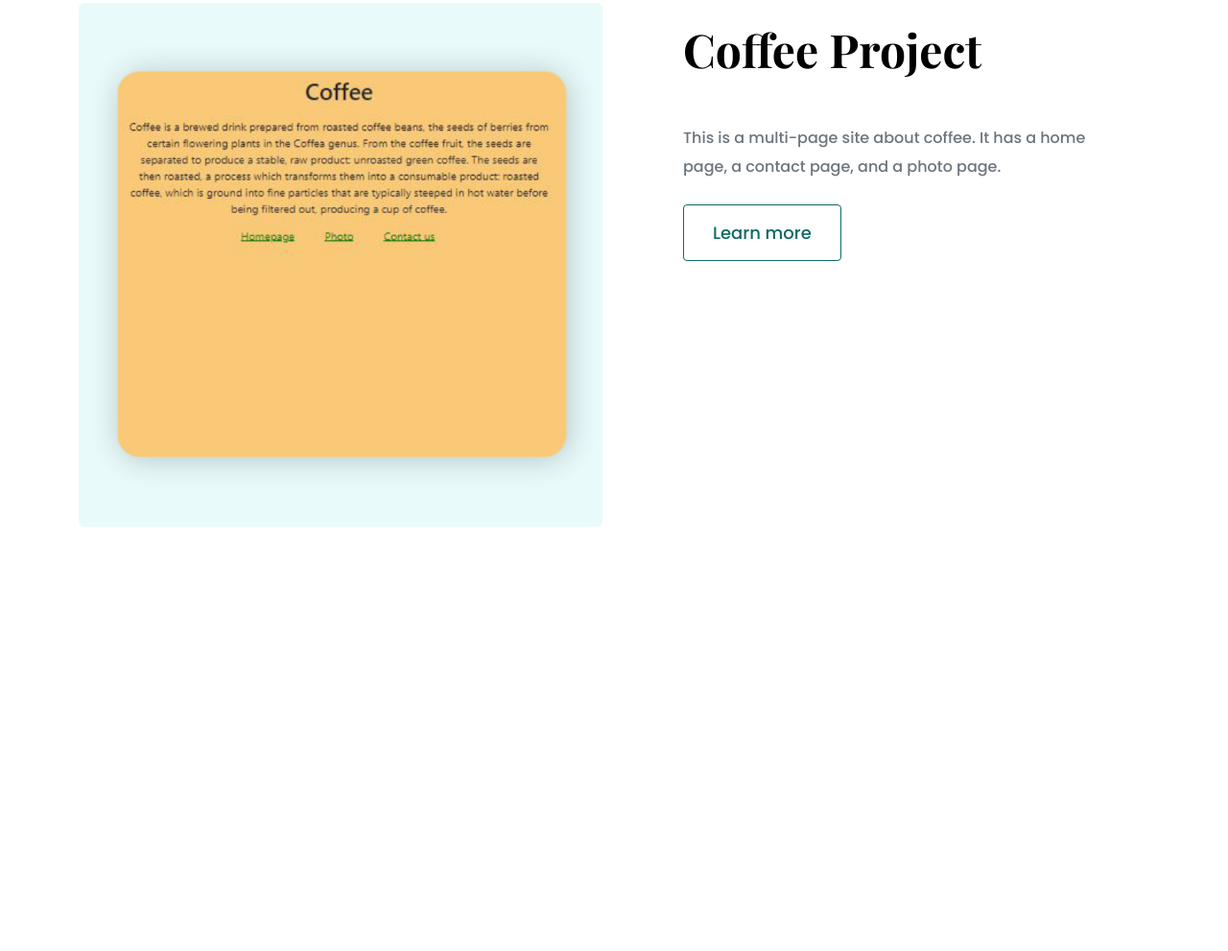
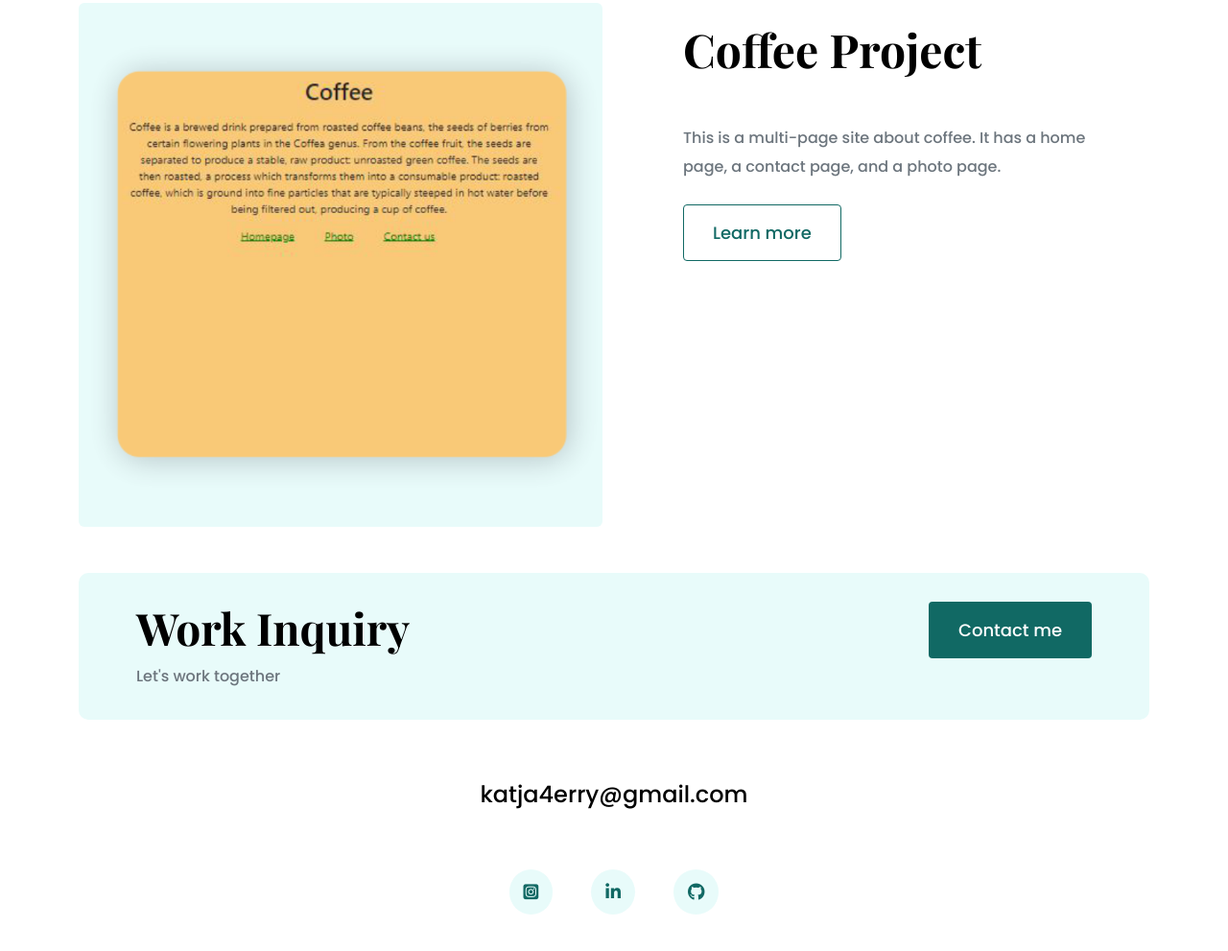
Before and after one commit to katja4erry/Portfolio-project, a plain HTML site: page index.html in a window 1280 px wide. Shown: the part 2015-3006 px from the top of the page at 96% size. Before the commit the page ends 2612 px from the top, so only its background shows below. Drawn offline with nearby package versions, Linux system fonts and the light colour scheme.

Commit message:
added footer

```diff
--- a/index.html
+++ b/index.html
@@ -65,7 +65,7 @@
       <p>Hello, I am</p>
       <h1>Ekateryna Myhalchenko</h1>
       <h2 class="mb-5">Front-end developer, based in Norway</h2>
-      <a href="#" class="btn btn-branding">Contact me</a>
+      <a href="/contact.html" class="btn btn-branding">Contact me</a>
     </div>
     <p class="text-center m-5">
       Below are my projects that I made during my studies
@@ -129,6 +129,40 @@
           </div>
         </div>
       </div>
+      <footer>
+        <div
+          class="contact-box d-flex justify-content-between d-none d-md-flex"
+        >
+          <div>
+            <h4>Work Inquiry</h4>
+            <p class="text-muted">Let's work together</p>
+          </div>
+
+          <div>
+            <a href="/contact.html" class="btn btn-branding">Contact me</a>
+          </div>
+        </div>
+
+        <div class="d-flex justify-content-center">
+          <a href="mailto:katja4erry@gmail.com" class="email-link"
+            >katja4erry@gmail.com</a
+          >
+        </div>
+        <div class="social-links d-flex justify-content-center">
+          <a href="https://www.instagram.com/katja4erry/" target="_blank">
+            <i class="fa-brands fa-square-instagram"></i>
+          </a>
+          <a
+            href="https://www.linkedin.com/in/ekateryna-myhalchenko-28495b1a5/"
+            target="_blank"
+            ><i class="fa-brands fa-linkedin-in"></i
+          ></a>
+
+          <a href="https://github.com/katja4erry" target="_blank"
+            ><i class="fa-brands fa-github"></i
+          ></a>
+        </div>
+      </footer>
     </div>
 
     <script
--- a/style/portfolio.css
+++ b/style/portfolio.css
@@ -22,6 +22,9 @@ h1 {
 }
 h2 {
   font-size: 64px;
+}
+h4 {
+  font-size: 46px;
 }
 body {
   font-family: var(--default-font-family);
@@ -106,6 +109,44 @@ p {
   color: var(--branding-color);
 }
 
+footer {
+  margin-bottom: 60px;
+}
+
+footer .contact-box {
+  background: var(--secondary-color);
+  padding: 30px 120px;
+  border-radius: 10px;
+}
+footer .contact-box p {
+  margin: 0;
+}
+
+footer .email-link {
+  text-decoration: none;
+  color: black;
+  font-size: 24px;
+  margin: 60px;
+}
+
+footer .email-link:hover {
+  color: var(--branding-color);
+}
+
+footer .social-links a {
+  margin: 0 20px;
+  color: var(--branding-color);
+  background: var(--secondary-color);
+  padding: 10px 15px;
+  font-size: 18px;
+  border-radius: 50%;
+}
+footer .social-links a:hover {
+  color: white;
+  background: var(--branding-color);
+  transition: all 100ms ease-in-out;
+}
+
 @media (max-width: 1280px) {
   h2 {
     font-size: 48px;
@@ -126,6 +167,10 @@ p {
   }
   .content-container {
     padding: 80px 20px;
+  }
+
+  footer .contact-box {
+    padding: 30px 60px;
   }
 }
 
@@ -162,4 +207,8 @@ p {
   .hero p {
     font-size: 24px;
   }
+
+  footer .email-link {
+    font-size: 18px;
+  }
 }
```
